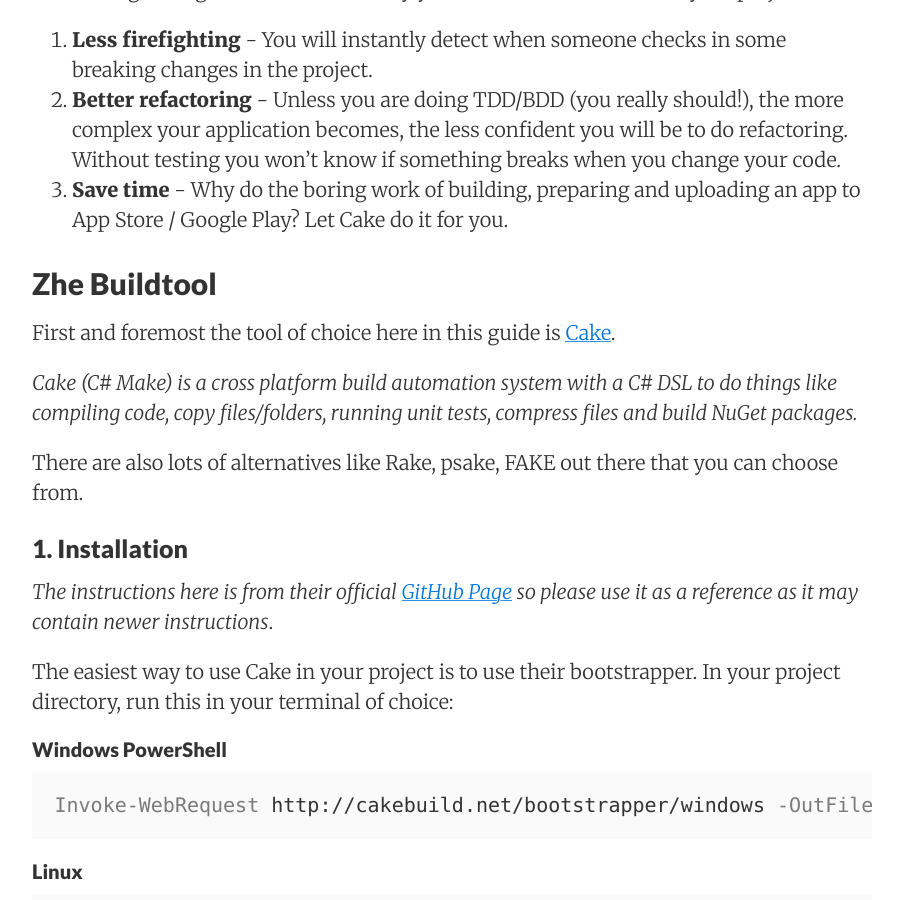
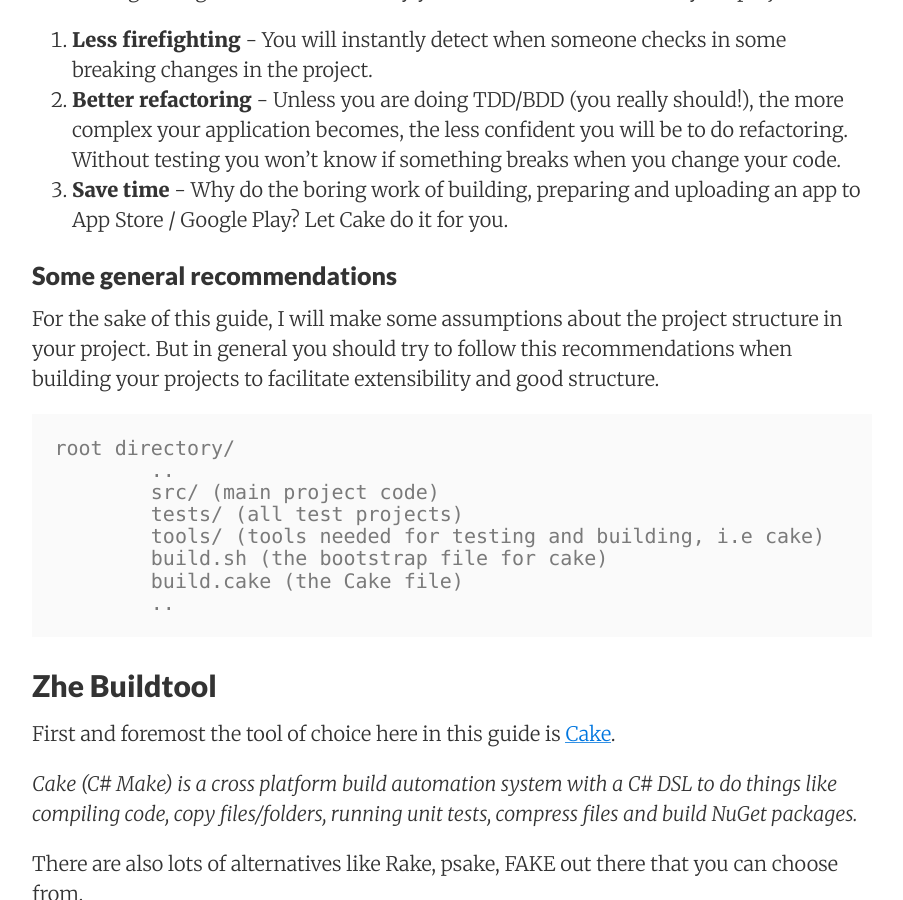
Before and after one commit to ceve/ceve.github.io, a Jekyll site: the page built from _posts/2016-04-22-awesome-cake-with-xamarin.md, in a window 1280 px wide and 900 px high, scrolled down 662 px. Shown: the whole window, without its empty margins (188-1091 px from the left). Built offline with Jekyll 4.4.1, drawn with Linux system fonts in a browser that asks for light colours; nearby versions of some CDN libraries; comment, search, counter and statistics services are not loaded.

Commit message:
Added some reccomendations

```diff
--- a/_posts/2016-04-22-awesome-cake-with-xamarin.md
+++ b/_posts/2016-04-22-awesome-cake-with-xamarin.md
@@ -15,6 +15,22 @@
 1. **Less firefighting** - You will instantly detect when someone checks in some breaking changes in the project.
 2. **Better refactoring** - Unless you are doing TDD/BDD (you really should!), the more complex your application becomes, the less confident you will be to do refactoring. Without testing you won't know if something breaks when you change your code.
 3. **Save time** - Why do the boring work of building, preparing and uploading an app to App Store / Google Play? Let Cake do it for you.
+
+### Some general recommendations
+
+For the sake of this guide, I will make some assumptions about the project structure in your project. But in general you should try to follow this recommendations when building your projects to facilitate extensibility and good structure.
+
+~~~
+root directory/
+	..
+	src/ (main project code)
+	tests/ (all test projects)
+	tools/ (tools needed for testing and building, i.e cake)
+	build.sh (the bootstrap file for cake)
+	build.cake (the Cake file)
+	..
+~~~
+
 
 Zhe Buildtool
 ---------
```
